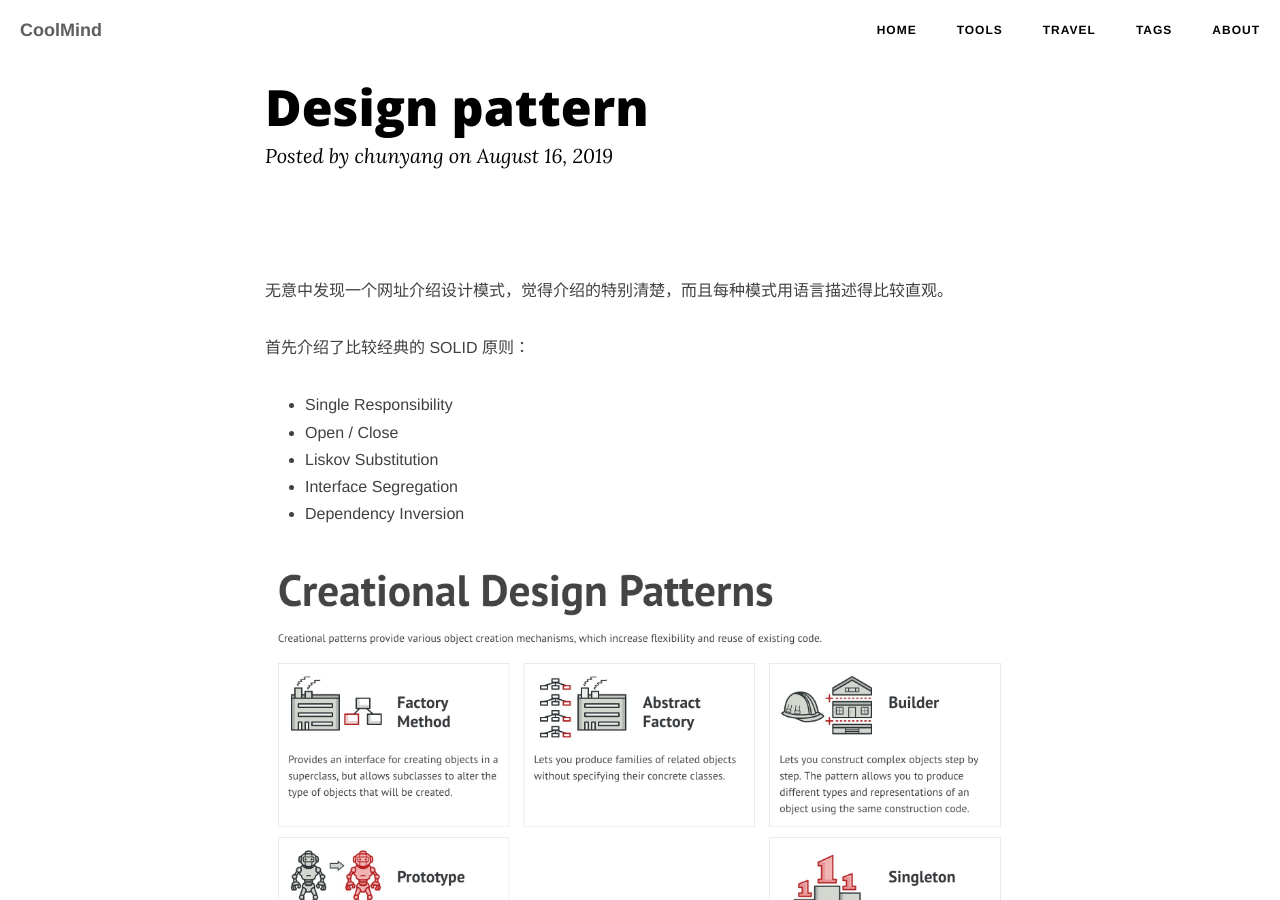
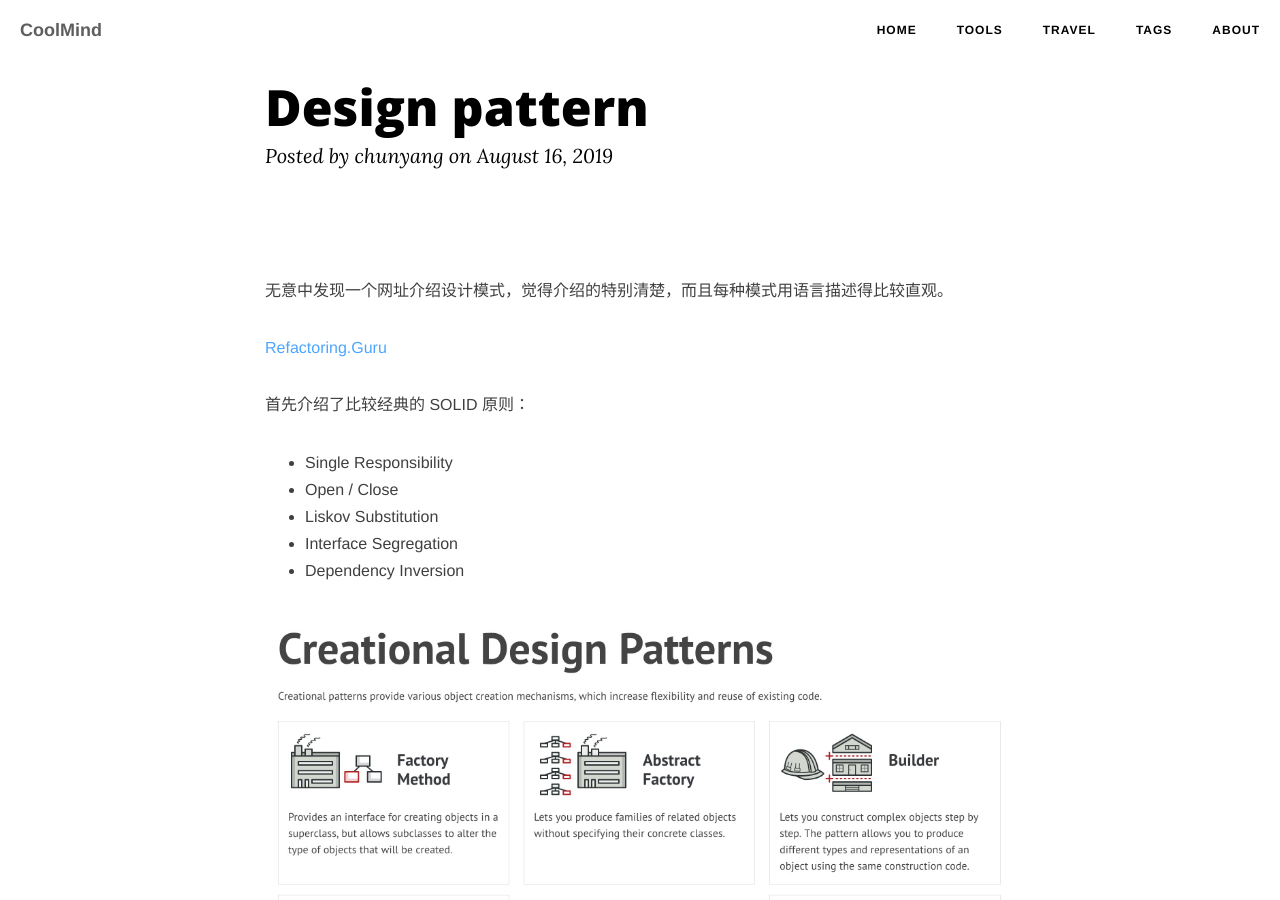
Before and after one commit to chunyang-wen/chunyang-wen.github.io, a Jekyll site: the page built from _posts/2019-08-16-design-pattern.md, in a window 1280 px wide and 900 px high. Built offline with Jekyll 4.4.1, drawn with Linux system fonts in a browser that asks for light colours; nearby versions of some CDN libraries; comment, search, counter and statistics services are not loaded.

Commit message:
Text for hypertext

```diff
--- a/_posts/2019-08-16-design-pattern.md
+++ b/_posts/2019-08-16-design-pattern.md
@@ -7,7 +7,7 @@ categories: [books]
 
 无意中发现一个网址介绍设计模式，觉得介绍的特别清楚，而且每种模式用语言描述得比较直观。
 
-<a href="https://refactoring.guru/design-patterns"></a>
+<a href="https://refactoring.guru/design-patterns">Refactoring.Guru</a>
 
 首先介绍了比较经典的 SOLID 原则：
 
```
